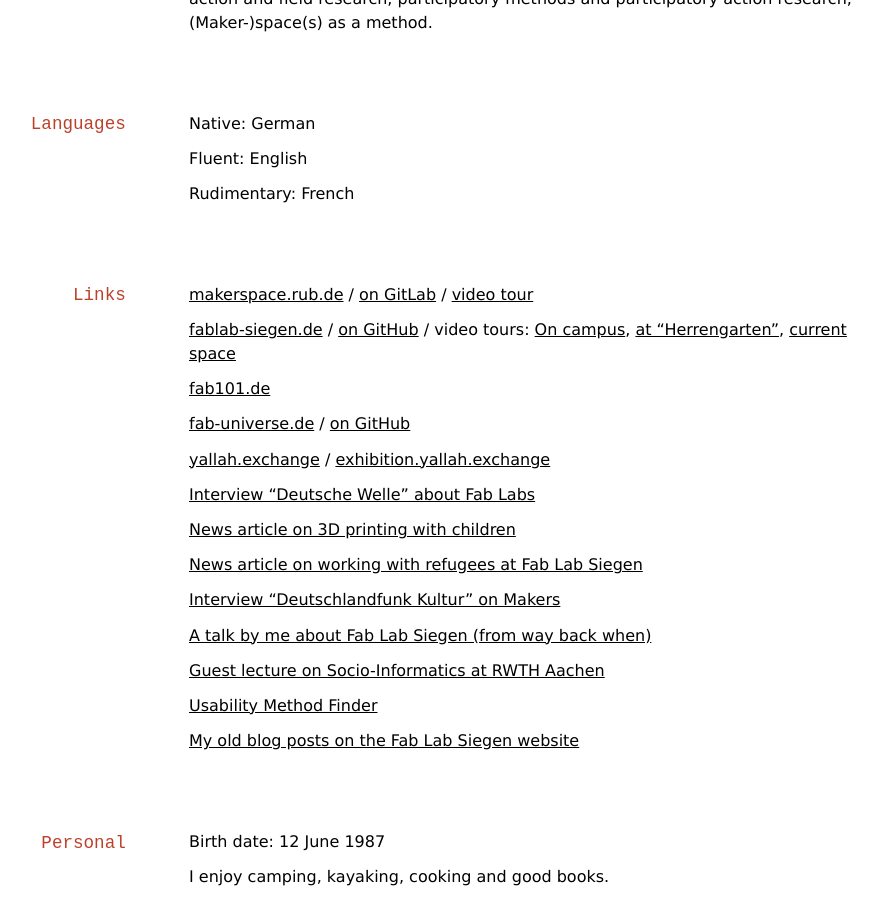
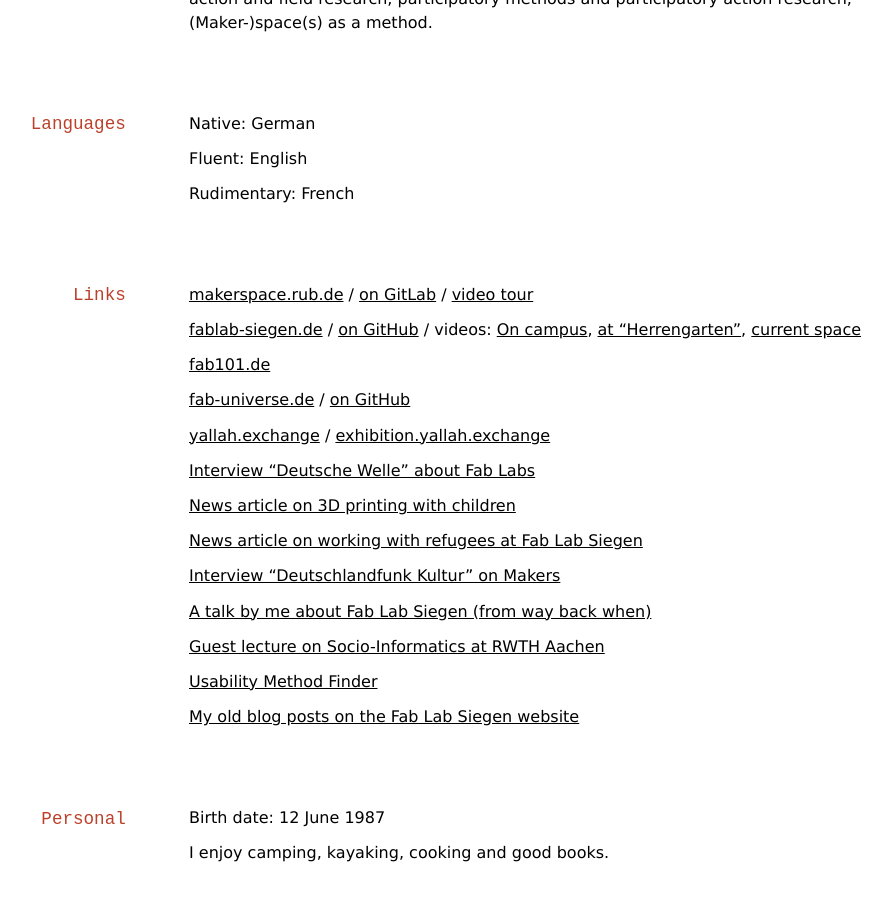
Before and after one commit to oliverstickel/oliverstickel.github.io, a Jekyll site: the page built from index.md, in a window 1280 px wide and 900 px high, scrolled down 5121 px. Shown: the whole window, without its empty margins (143-1035 px from the left). Built offline with Jekyll 4.4.1, drawn with Linux system fonts in a browser that asks for light colours; nearby versions of some CDN libraries; a style sheet for code colours, icons or effects is not loaded; after the commit the page ends 5997 px from its top, so only the background shows below that.

Commit message:
Update index.md

```diff
--- a/index.md
+++ b/index.md
@@ -168,7 +168,7 @@ Rudimentary:  French
 
 [makerspace.rub.de](https://makerspace.rub.de) / [on GitLab](https://git.noc.ruhr-uni-bochum.de/makerspace/) / [video tour](https://www.youtube.com/watch?v=N0KiLeKibaY)
 
-[fablab-siegen.de](https://fablab-siegen.de) / [on GitHub](https://github.com/orgs/FabLabSiegen) / video tours: [On campus](https://www.youtube.com/watch?v=A6xB28BSVdM), [at "Herrengarten"](https://www.youtube.com/shorts/nVQs8ky4XDs), [current space](https://www.youtube.com/watch?v=sX62ZnqTbbc)
+[fablab-siegen.de](https://fablab-siegen.de) / [on GitHub](https://github.com/orgs/FabLabSiegen) / videos: [On campus](https://www.youtube.com/watch?v=A6xB28BSVdM), [at "Herrengarten"](https://www.youtube.com/shorts/nVQs8ky4XDs), [current space](https://www.youtube.com/watch?v=sX62ZnqTbbc)
 
 [fab101.de](https://fab101.de)
 
```
